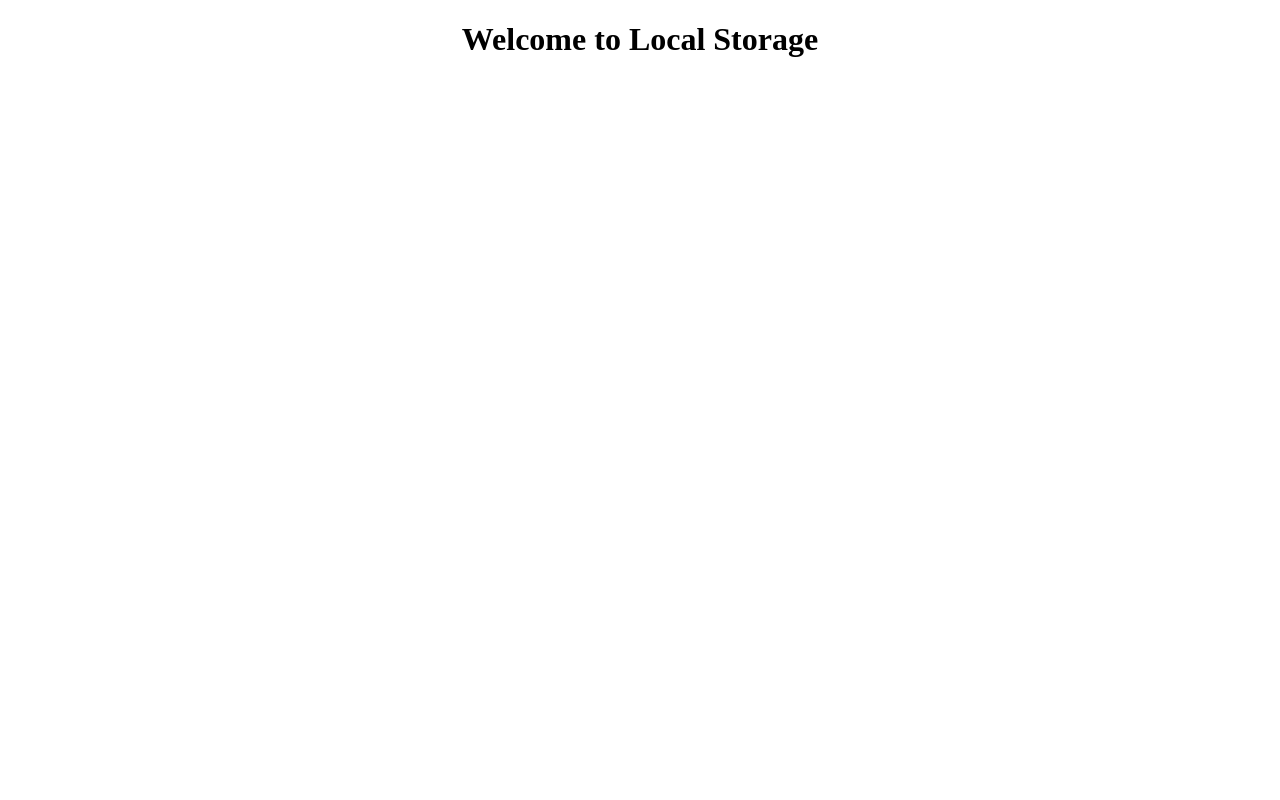
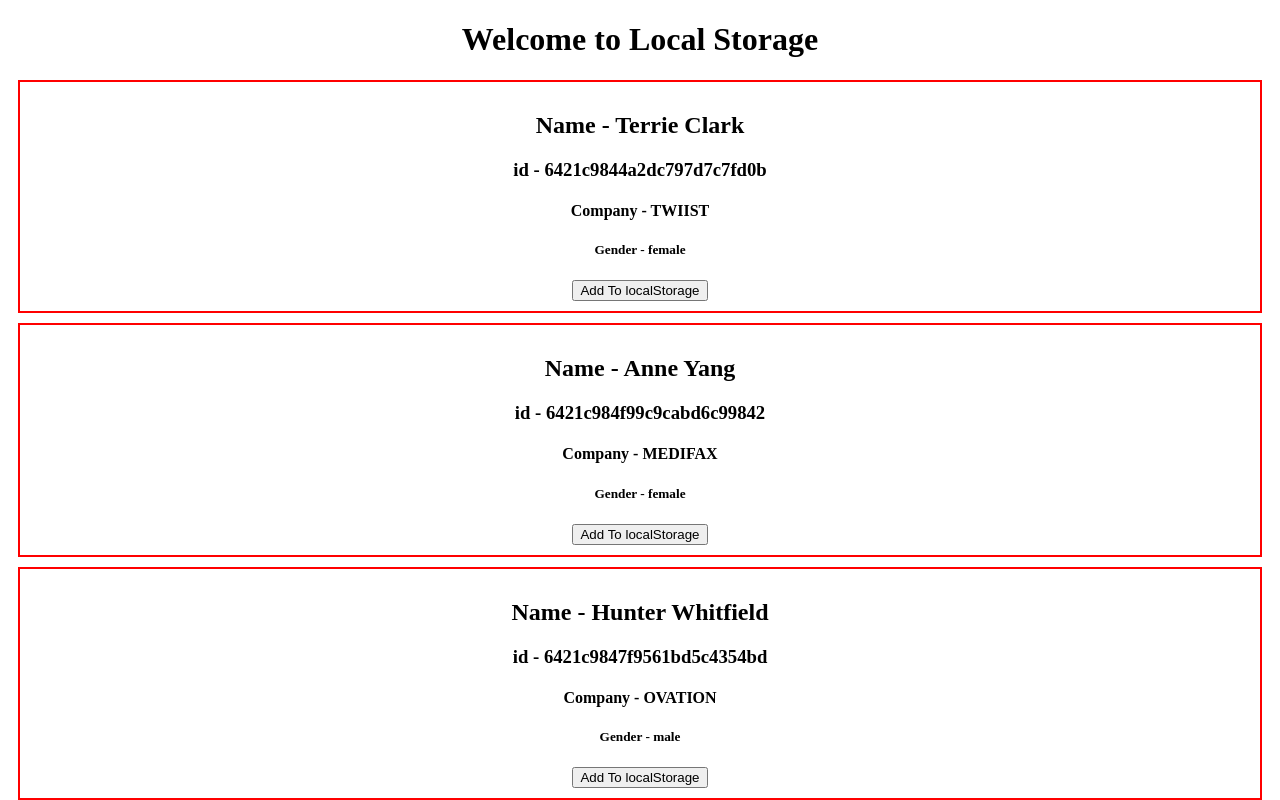
Before and after one commit to KhanZiaul/React-JS, a React (Vite) app in the folder 02-local-storage/: page / in a window 1280 px wide. Shown: the top 800 px of the page. Built offline with nearby package versions, Linux system fonts and the light colour scheme.

Commit message:
show data done

```diff
--- a/02-local-storage/src/App.jsx
+++ b/02-local-storage/src/App.jsx
@@ -1,6 +1,6 @@
 import { useState } from 'react'
 import reactLogo from './assets/react.svg'
-import DataLoad from './DataLoad'
+import DataLoad from './components/DataLoad'
 import viteLogo from '/vite.svg'
 
 function App() {
--- a/02-local-storage/src/DataLoad.js
+++ b/02-local-storage/src/components/DataLoad.jsx
@@ -1,4 +1,5 @@
 import React, { useEffect, useState } from 'react';
+import ShowData from './ShowData';
 
 const DataLoad = () => {
     const[datas,setData] = useState([]);
@@ -9,7 +10,7 @@ const DataLoad = () => {
         .then(allData => setData(allData))
     },[]);
     return (
-        datas.map((singledata) => console.log(singledata))
+        datas.map((singledata) => <ShowData key={singledata.id} data={singledata}></ShowData>)
     );
 };
 
--- /dev/null
+++ b/02-local-storage/src/components/ShowData.jsx
@@ -0,0 +1,16 @@
+import React from 'react';
+
+const ShowData = (props) => {
+    const {id,name,company,gender} = props.data;
+    return (
+        <div style={{border:'2px solid red', padding:'10px',textAlign:'center',margin:'10px'}}>
+            <h2>Name - {name}</h2>
+            <h3>id - {id}</h3>
+            <h4>Company - {company}</h4>
+            <h5>Gender - {gender}</h5>
+            <button>Add To localStorage</button>
+        </div>
+    );
+};
+
+export default ShowData;
```
